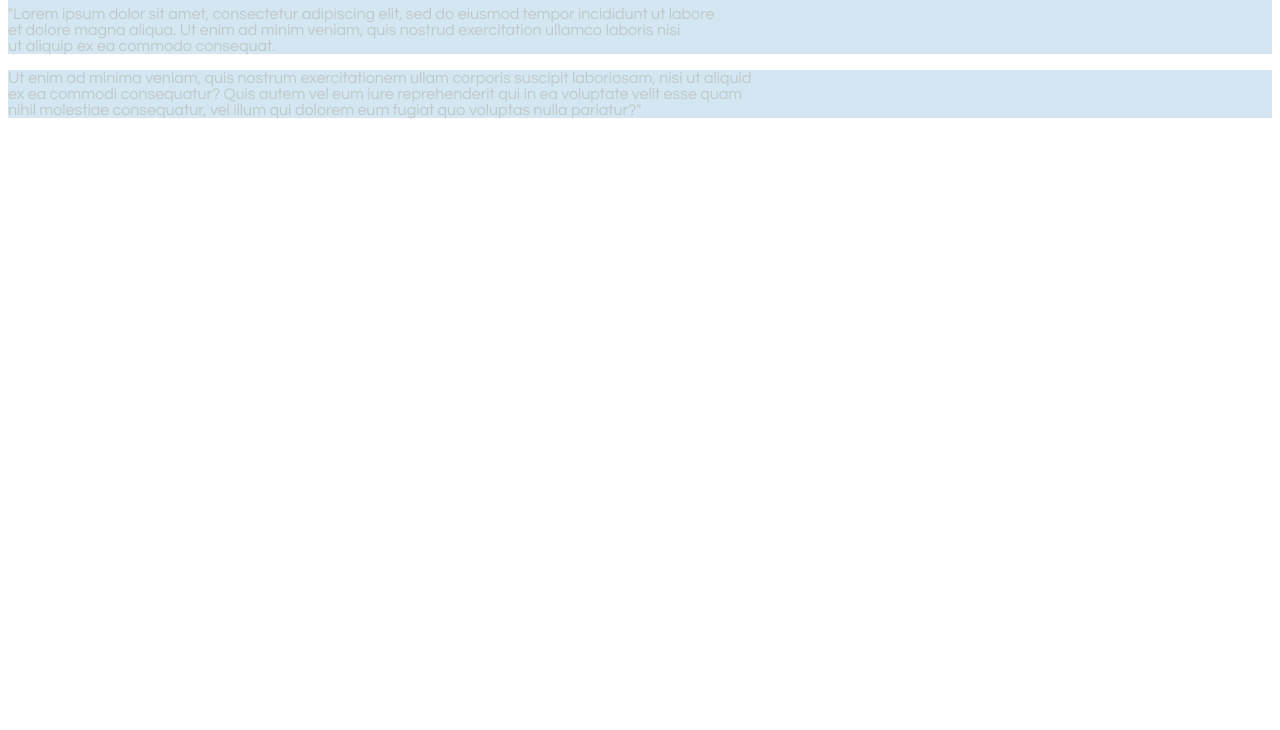
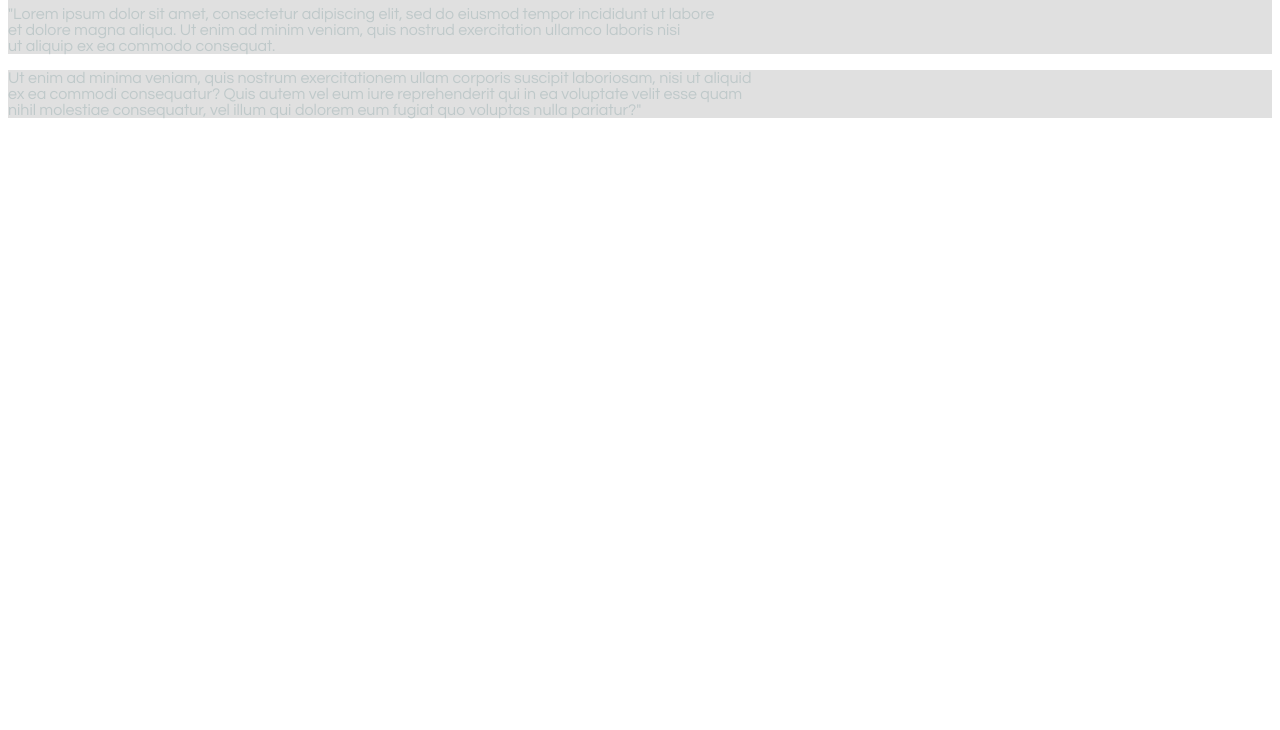
Before and after one commit to Susanne2002/Uke-44, a plain HTML site: page index.html in a window 1280 px wide. Shown: the part 70-800 px from the top of the page. Drawn offline with Linux system fonts and the light colour scheme.

Commit message:
Update stilark.css

```diff
--- a/stilark/stilark.css
+++ b/stilark/stilark.css
@@ -1,5 +1,5 @@
 div {
-background-color: #d4e6f1;
+background-color: #e0e0e0;
 color: #bfc9ca;
 font-family:"Century Gothic";
 }
```
